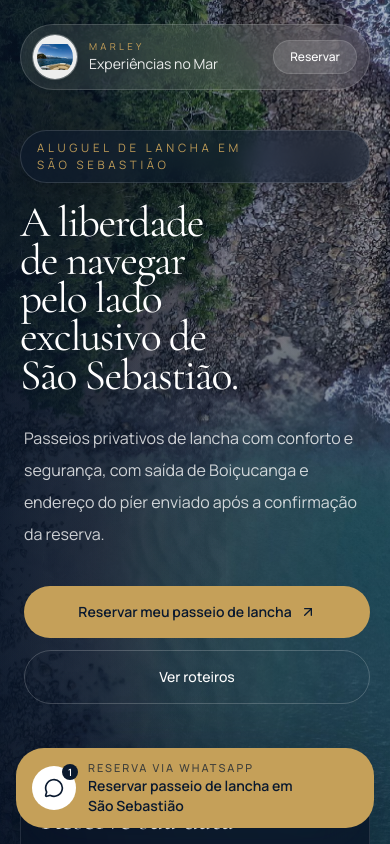
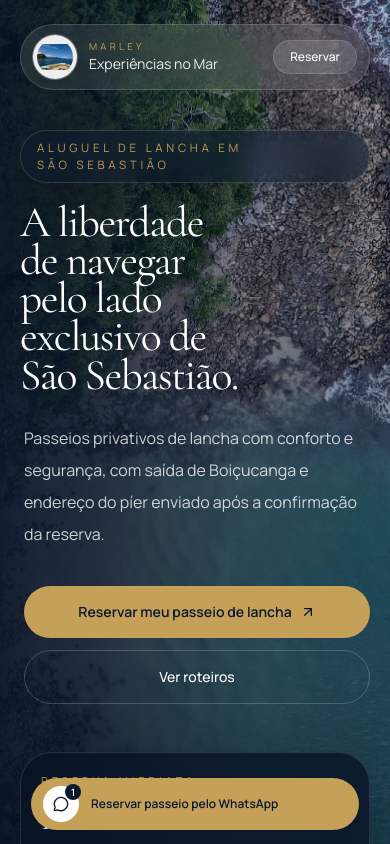
Before and after one commit to AGENCIAVCD/Marley-Aluguel-lancha, a Next.js app: page / in a window 390 px wide. Shown: the top 844 px of the page. Built offline with nearby package versions, Linux system fonts and the light colour scheme.

Commit message:
Compact mobile sticky WhatsApp CTA

```diff
--- a/app/page.tsx
+++ b/app/page.tsx
@@ -980,20 +980,20 @@ export default function Home() {
             preferred_date: date || "a_definir",
           })
         }
-        className={`fixed bottom-[max(1rem,env(safe-area-inset-bottom))] left-4 right-4 z-50 flex items-center gap-3 rounded-[1.75rem] bg-[var(--color-sand)] px-4 py-3 text-sm font-semibold text-[var(--color-navy)] shadow-[0_24px_60px_rgba(10,25,47,0.24)] hover:bg-[var(--color-aqua)] lg:bottom-8 lg:left-8 lg:right-auto lg:w-auto lg:min-w-[18rem] lg:justify-between lg:rounded-full lg:px-5 lg:py-4 ${primaryInteractiveClassName}`}
+        className={`fixed bottom-[max(0.85rem,env(safe-area-inset-bottom))] left-1/2 z-50 flex w-[calc(100%-2rem)] max-w-[20.5rem] -translate-x-1/2 items-center gap-2.5 rounded-full bg-[var(--color-sand)] px-3 py-2 text-xs font-semibold text-[var(--color-navy)] shadow-[0_20px_50px_rgba(10,25,47,0.22)] hover:bg-[var(--color-aqua)] lg:bottom-8 lg:left-8 lg:w-auto lg:min-w-[18rem] lg:max-w-none lg:translate-x-0 lg:justify-between lg:px-5 lg:py-4 lg:text-sm ${primaryInteractiveClassName}`}
       >
         <span className="flex min-w-0 items-center gap-3">
-          <span className="relative inline-flex h-11 w-11 shrink-0 items-center justify-center rounded-full bg-white text-[var(--color-navy)]">
-            <MessageCircle aria-hidden="true" className="h-5 w-5" />
+          <span className="relative inline-flex h-9 w-9 shrink-0 items-center justify-center rounded-full bg-white text-[var(--color-navy)] lg:h-11 lg:w-11">
+            <MessageCircle aria-hidden="true" className="h-4 w-4 lg:h-5 lg:w-5" />
             <span className="absolute -right-0.5 -top-0.5 flex h-4 min-w-4 items-center justify-center rounded-full bg-[var(--color-navy)] px-1 text-[10px] text-white">
               1
             </span>
           </span>
           <span className="min-w-0">
-            <span className="block text-[11px] font-medium uppercase tracking-[0.18em] text-[var(--color-navy)]/72 lg:text-xs lg:tracking-[0.22em]">
+            <span className="hidden text-[11px] font-medium uppercase tracking-[0.18em] text-[var(--color-navy)]/72 sm:block lg:text-xs lg:tracking-[0.22em]">
               Reserva via WhatsApp
             </span>
-            <span className="block text-pretty leading-5">Reservar passeio de lancha em São Sebastião</span>
+            <span className="block truncate leading-5">Reservar passeio pelo WhatsApp</span>
           </span>
         </span>
         <ArrowUpRight aria-hidden="true" className="hidden h-4 w-4 shrink-0 lg:block" />
```
